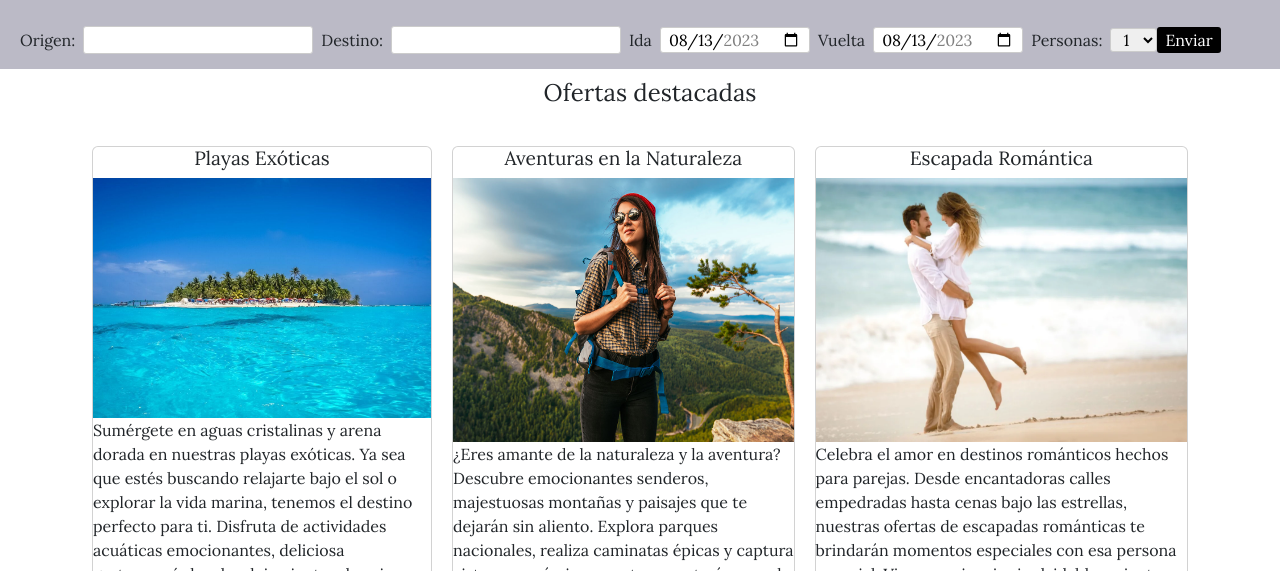
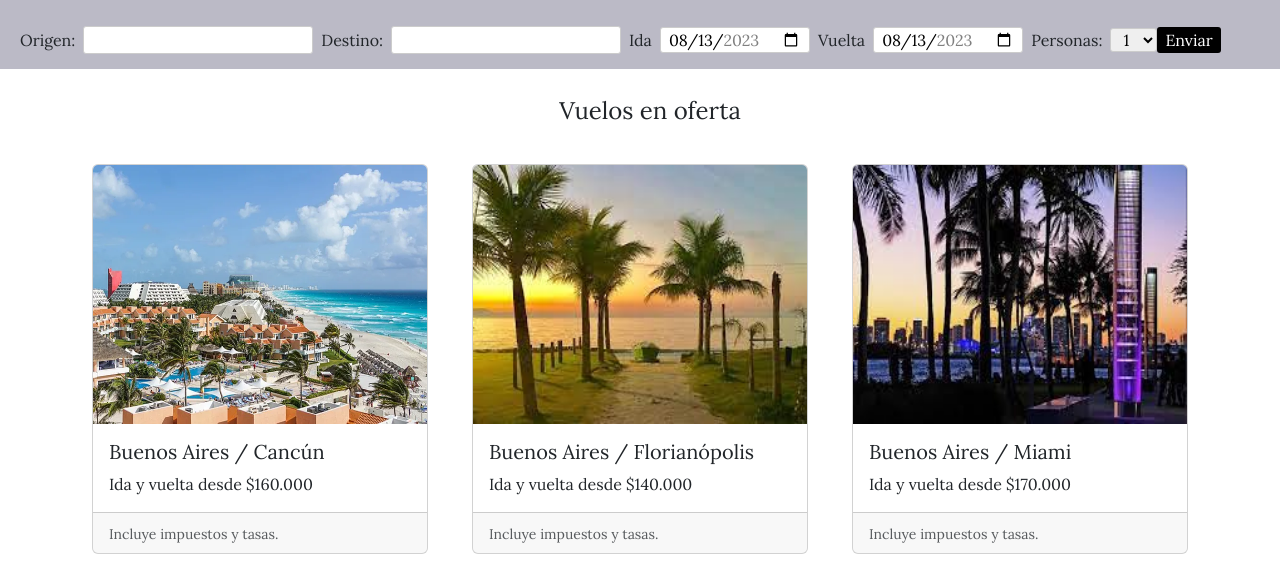
Before and after one commit to belenmmoreno/mi-primer-repo, a website: page pages/vuelos.html in a window 1280 px wide. Shown: the part 193-764 px from the top of the page. Drawn offline with nearby package versions, Linux system fonts and the light colour scheme.

Commit message:
[main] se agrega card con imagenes en page vuelos

```diff
--- a/css/style.css
+++ b/css/style.css
@@ -65,7 +65,7 @@
     font-size: 1.5em;
     text-align: center;
     padding-left: 20px;
-    padding-top: 10px;
+    padding-top: 28px;
     padding-bottom: 20px;
 
 }
@@ -74,9 +74,6 @@
 
 }
 
-.card{
-    margin: 10px;
-}
 .card-sub{
     font-size: 1.2em ;
     text-align: center;
@@ -91,3 +88,6 @@
     height: 100%;
 
 }
+.carousel{
+    margin: 30px;
+}
--- a/pages/vuelos.html
+++ b/pages/vuelos.html
@@ -94,29 +94,50 @@
   </header>
 
     <main>
-      <h2 class="h2__subtitulo"> Ofertas destacadas </h2>
-        <section class="container">
-            <div class="card">
-                <h3 class="card-sub"> Playas Exóticas </h3>
-                <img class="img-fluid" src="../assets/playas-exoticas-1200.jpeg" alt="playa exótica">
-                <p> Sumérgete en aguas cristalinas y arena dorada en nuestras playas exóticas. Ya sea que estés buscando relajarte bajo el sol o explorar la vida marina,
-                     tenemos el destino perfecto para ti. Disfruta de actividades acuáticas emocionantes, deliciosa gastronomía local y alojamientos de primera clase.
-                     ¡Escapa a un paraíso tropical hoy mismo!</p>
-             </div>
-             <div class="card">
-                <h3 class="card-sub"> Aventuras en la Naturaleza </h3>
-                <img class="img-fluid" src="../assets/aventura-naturaleza-1200.jpg" alt="mujer en la montaña">
-                <p> ¿Eres amante de la naturaleza y la aventura? Descubre emocionantes senderos, majestuosas montañas y paisajes que te dejarán sin aliento. Explora parques nacionales,
-                     realiza caminatas épicas y captura vistas panorámicas que te conectarán con el mundo natural. Tu próxima gran aventura te espera en lo más profundo de la naturaleza.</p>
-             </div>
-             <div class="card">
-                <h3 class="card-sub"> Escapada Romántica </h3>
-                <img class="img-fluid" src="../assets/escapada-romantica-playa-1200.webp" alt="pareja en la playa">
-                <p> Celebra el amor en destinos románticos hechos para parejas. Desde encantadoras calles empedradas hasta cenas bajo las estrellas,
-                     nuestras ofertas de escapadas románticas te brindarán momentos especiales con esa persona especial. Vive experiencias inolvidables mientras
-                      creas recuerdos que perdurarán toda la vida. ¡Reaviva la chispa con una escapada romántica!</p>
-             </div>
-        </section>
+      <h2 class="h2__subtitulo"> Vuelos en oferta </h2>
+        <div class="container">
+          <div class="row row-cols-1 row-cols-md-3 g-4">
+            <div class="col">
+              <div class="card h-100">
+                <img src="../assets/cancun 700.webp" class="card-img-top" alt="...">
+                <div class="card-body">
+                  <h5 class="card-title"> Buenos Aires / Cancún </h5>
+                  <p class="card-text"> Ida y vuelta desde $160.000 </p>
+                </div>
+                <div class="card-footer">
+                  <small class="text-body-secondary"> Incluye impuestos y tasas. </small>
+                </div>
+              </div>
+            </div>
+            <div class="col">
+              <div class="card h-100">
+                <img src="../assets/florianopolis 700.jpg" class="card-img-top" alt="...">
+                <div class="card-body">
+                  <h5 class="card-title"> Buenos Aires / Florianópolis </h5>
+                  <p class="card-text"> Ida y vuelta desde $140.000</p>
+                </div>
+                <div class="card-footer">
+                  <small class="text-body-secondary"> Incluye impuestos y tasas. </small>
+                </div>
+              </div>
+            </div>
+            <div class="col">
+              <div class="card h-100">
+                <img src="../assets/miami 700.jpg" class="card-img-top" alt="...">
+                <div class="card-body">
+                  <h5 class="card-title"> Buenos Aires / Miami </h5>
+                  <p class="card-text">Ida y vuelta desde $170.000</p>
+                </div>
+                <div class="card-footer">
+                  <small class="text-body-secondary"> Incluye impuestos y tasas. </small>
+                </div>
+              </div>
+            </div>
+          </div>
+        </div>
+
+
+      <div class="carousel">
         <div class="d-flex justify-content-center">
           <div id="carouselExampleIndicators" class="carousel slide w-50">
             <div class="carousel-indicators">
@@ -151,6 +172,7 @@
             </button>
           </div>
         </div>
+      </div>
     </main>
 
   <footer>
```
Also changed, not shown: index.html (+2 -1 lines), assets/brasil 700.jpg (added), assets/cancun 700.webp (added), assets/florianopolis 700.jpg (added), assets/miami 700.jpg (added).
